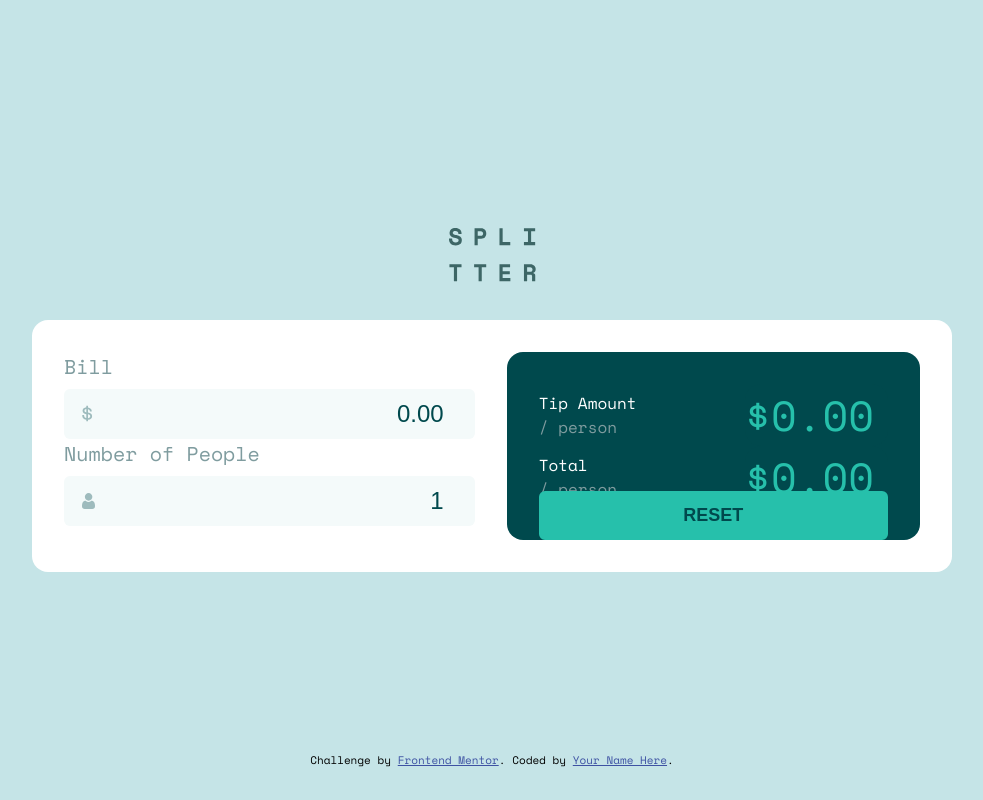
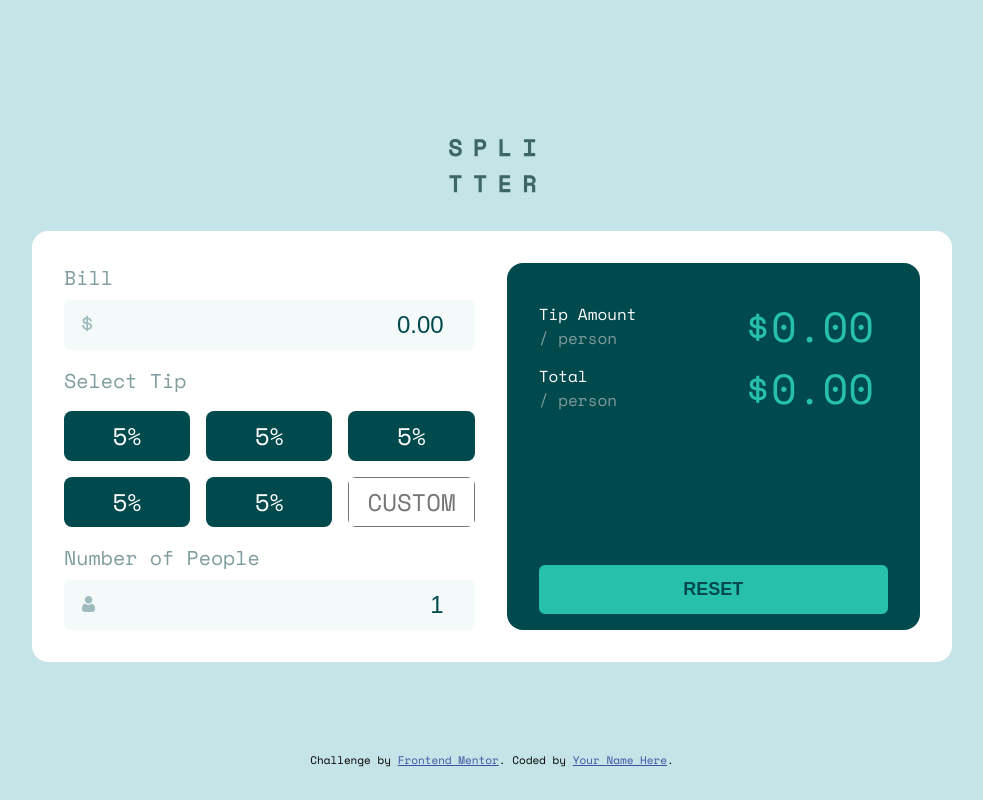
Before and after one commit to lucas-moont/tip-calculator, a plain HTML site: page index.html in a window 1280 px wide. Shown: the whole page, without its empty margins (148-1131 px from the left). Drawn offline with nearby package versions, Linux system fonts and the light colour scheme.

Commit message:
Styling 'select tip' buttons and grid.

```diff
--- a/assets/sass/styles.scss
+++ b/assets/sass/styles.scss
@@ -1,6 +1,6 @@
-@import url('https://fonts.googleapis.com/css2?family=Space+Mono:ital,wght@0,400;0,700;1,400;1,700&display=swap');
+@import url("https://fonts.googleapis.com/css2?family=Space+Mono:ital,wght@0,400;0,700;1,400;1,700&display=swap");
 
-:root{
+:root {
   --strongCyan: #26c0ab;
   --veryDarkCyan: hsl(183, 100%, 15%);
   --darkGrayishCyan: hsl(186, 14%, 43%);
@@ -10,7 +10,7 @@
   --white: hsl(0, 0%, 100%);
 }
 
-*{
+* {
   box-sizing: border-box;
 }
 
@@ -24,52 +24,52 @@ input::-webkit-inner-spin-button {
 }
 
 /* Firefox */
-input[type=number] {
+input[type="number"] {
   -moz-appearance: textfield;
 }
 
-body{
+body {
   margin: 0;
   background-color: var(--lightGrayishCyan);
   display: flex;
   align-items: center;
   justify-content: center;
   height: 100vh;
-    font-family: 'Space Mono', monospace;
+  font-family: "Space Mono", monospace !important;
   padding: 32px;
 }
 
-main{
+main {
   width: 100%;
   max-width: 920px;
 }
 
-.container{
+.container {
   width: 100%;
 }
 
-.logoWrapper{
+.logoWrapper {
   text-align: center;
   margin-bottom: 32px;
 }
 
-.attribution{
+.attribution {
   position: absolute;
   bottom: 32px;
 }
 
-.calculatorWrapper{
+.calculatorWrapper {
   padding: 32px;
   background-color: var(--white);
   border-radius: 16px;
   display: flex;
   gap: 32px;
 
-    .col{
+  .col {
     width: 50%;
   }
 
-    .secondCol{
+  .secondCol {
     background-color: var(--veryDarkCyan);
     padding: 32px;
     border-radius: 16px;
@@ -77,17 +77,32 @@ main{
   }
 }
 
-.inputNumberLabel{
+.inputNumberLabel,
+.mainCalculatorTitle {
   color: var(--grayishCyan);
   font-weight: 400;
   font-size: 20px;
 }
 
-.inputNumberIcon{
+.inputNumberLabel:first-of-type {
+  margin-bottom: 16px;
+  display: block;
+}
+
+.inputNumberLabel:last-of-type {
+  margin-top: 16px;
+  display: block;
+}
+
+.mainCalculatorTitle {
+  margin: 0;
+}
+
+.inputNumberIcon {
   flex: 0;
 }
 
-.inputNumberLabel input{
+.inputNumberLabel input {
   border: 0;
   background-color: transparent;
   font-size: 24px;
@@ -95,21 +110,20 @@ main{
   text-align: right;
   width: calc(100% - 11px);
 
-    &::placeholder{
+  &::placeholder {
     color: var(--veryDarkCyan);
   }
 
-    &:focus{
+  &:focus {
     outline: none;
   }
 }
 
-
-.inputNumberSpan{
+.inputNumberSpan {
   flex: 1;
 }
 
-.inputNumberSpanWrapper{
+.inputNumberSpanWrapper {
   background-color: var(--veryLightGrayishCyan);
   padding: 8px 16px;
   border-radius: 6px;
@@ -121,7 +135,34 @@ main{
   border: 2px solid transparent;
 }
 
-.resultWrapper{
+.selectTipGridInner {
+  display: grid;
+  grid-template-columns: repeat(3, 1fr);
+  gap: 16px;
+  margin-top: 16px;
+
+  .tipColumn {
+    border-radius: 8px;
+    overflow: hidden;
+  }
+
+  button,
+  input {
+    height: 50px;
+    width: 100%;
+    font-size: 24px;
+    font-family: "Space Mono", monospace !important;
+    text-align: center;
+  }
+
+  button {
+    background-color: var(--veryDarkCyan);
+    border: 0;
+    color: var(--white);
+  }
+}
+
+.resultWrapper {
   font-size: 16px;
   color: var(--white);
   display: flex;
@@ -129,26 +170,26 @@ main{
   align-items: center;
   gap: 64px;
 
-    .col{
+  .col {
     width: 50%;
   }
 
-    .personSpan{
+  .personSpan {
     color: var(--grayishCyan);
     font-size: 16px;
   }
 
-    .secondCol{
+  .secondCol {
     font-size: 42px;
     color: var(--strongCyan);
     padding: 0;
   }
 
-    .resetBtn{
+  .resetBtn {
     width: calc(100% - 64px);
     position: absolute;
     left: 32px;
-        bottom: 0px;
+    bottom: 16px;
     padding: 12px;
     background-color: var(--strongCyan);
     border: 2px solid var(--strongCyan);
@@ -158,7 +199,7 @@ main{
     font-weight: 700;
     transition: 0.5s;
 
-        &:hover{
+    &:hover {
       background-color: transparent;
       color: var(--strongCyan);
     }
--- a/index.html
+++ b/index.html
@@ -27,6 +27,19 @@
             <span class="inputNumberSpan"><input type="number" name="billValue" id="billValue" placeholder="0.00"></span>
           </span>
         </label>
+        <div class="selectTipGrid">
+          <p class="mainCalculatorTitle">Select Tip</p>
+          <div class="selectTipGridInner">
+            <div class="tipColumn"><button>5%</button></div>
+            <div class="tipColumn"><button>5%</button></div>
+            <div class="tipColumn"><button>5%</button></div>
+            <div class="tipColumn"><button>5%</button></div>
+            <div class="tipColumn"><button>5%</button></div>
+            <div class="tipColumn">
+              <input type="text" placeholder="CUSTOM" id="customTipInput">
+            </div>
+          </div>
+        </div>
         <label for="numberOfPeopleValue" class="inputNumberLabel">Number of People
           <span class="inputNumberSpanWrapper">
             <span class="inputNumberIcon"><img src="images/icon-person.svg" alt=""></span>
```
Also changed, not shown: assets/styles/styles.css, 1 other file. Lines whose indentation alone changed are shown as unchanged.
